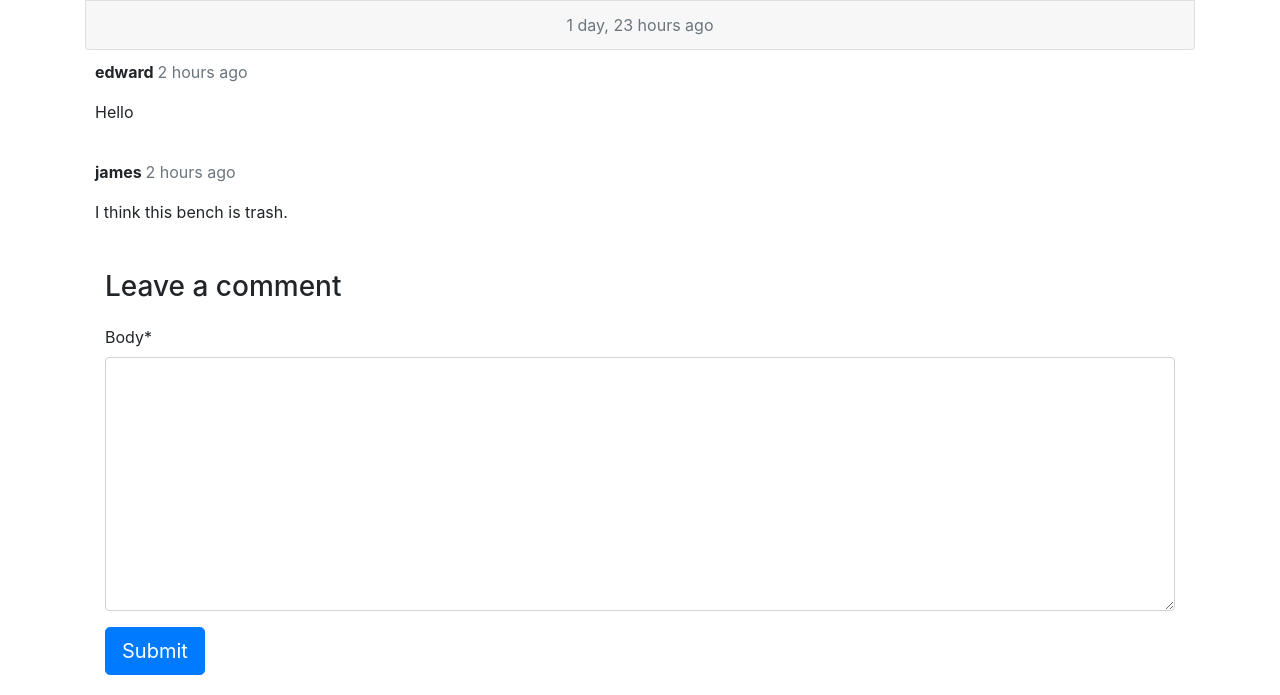
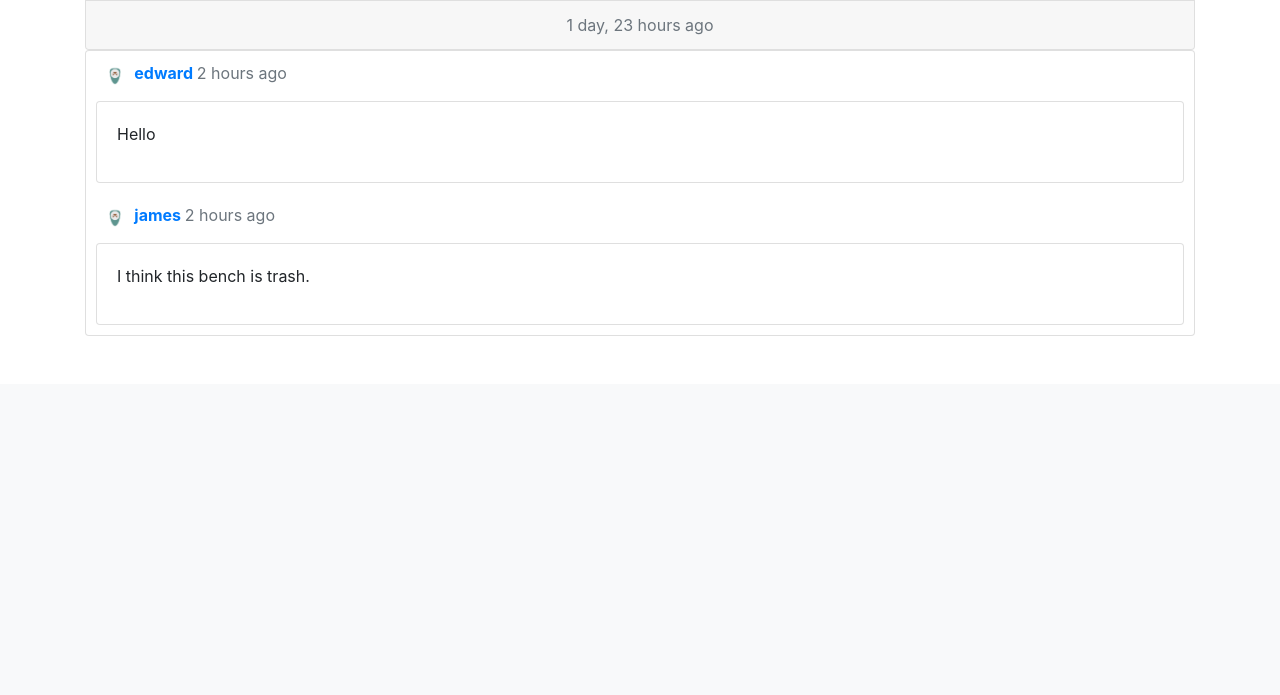
Before and after one commit to edapm/lunchbenching, a Django app: page /b/1/ in a window 1280 px wide. Shown: the part 630-1325 px from the top of the page. After the commit the page ends 966 px from the top, so only its background shows below. Run offline with Django 3.2, Linux system fonts and the light colour scheme; data comes from the database, SQL or seed files in the repository; both versions use the stored data as it was after the commit; parts of the project's set-up code (start-up, migrations or seed data) failed here and were passed over; some libraries are stand-ins or nearby versions; some web fonts are replaced.

Commit message:
Make comment system look nice!

```diff
--- a/web/app/templates/app/bench.html
+++ b/web/app/templates/app/bench.html
@@ -32,30 +32,31 @@
     </div>
 </div>
 
+<div class="card">
 {% for comment in comments %}
-<div class="comments" style="padding: 10px;">
+<div class="comments card-body" style="padding: 10px;">
     <p class="font-weight-bold">
-    {{ comment.name }}
+        <img src="{{comment.name.profile.image.url}}" height="20px" alt=""><a href="{% url 'user' comment.name %}">{{ comment.name }}</a>
     <span class=" text-muted font-weight-normal">
         {{ comment.created_on|naturaltime }}
     </span>
     </p>
-    {{ comment.body | linebreaks }}
+    <div class="card"><div class="card-body">{{ comment.body | linebreaks }}</div></div>
 </div>
 {% endfor %}
+{% if request.user.is_authenticated %}
+<hr>
 <div class="card-body">
-    {% if new_comment %}
-    <div class="alert alert-success" role="alert">
-        Thank you for your comment!
-    </div>
-    {% else %}
     <h3>Leave a comment</h3>
     <form method="post" style="margin-top: 1.3em;">
         {{ form|crispy }}
         {% csrf_token %}
-        <button type="submit" class="btn btn-primary btn-lg">Submit</button>
+        <button type="submit" class="btn btn-outline-primary btn-block">Post Comment</button>
     </form>
-    {% endif %}
 </div>
+{% endif %}
+</div>
+<br>
+<br>
 
 {% endblock content %}
--- a/web/app/views.py
+++ b/web/app/views.py
@@ -64,19 +64,19 @@ def logoutUser(request):
 
 def home(request):
     all_benches = Bench.objects.all()
-    # page = request.GET.get('page', 1)
-    # paginator = Paginator(all_benches, 4)
-
-
-    # try:
-    #     benches = paginator.page(page)
-    # except PageNotAnInteger:
-    #     benches = paginator.page(1)
-    # except EmptyPage:
-    #     benches = paginator.page(paginator.num_pages)
 
     filter = BenchFilter(request.GET, queryset=all_benches)
     bench_filter = filter.qs
+
+    page = request.GET.get('page', 1)
+    paginator = Paginator(bench_filter, 4)
+
+    try:
+        benches = paginator.page(page)
+    except PageNotAnInteger:
+        benches = paginator.page(1)
+    except EmptyPage:
+        benches = paginator.page(paginator.num_pages)
 
     context = {'benches': all_benches, 'all': bench_filter, 'filter': filter}
     return render(request, 'app/home.html', context)
```
Also changed, not shown: web/db.sqlite3.
